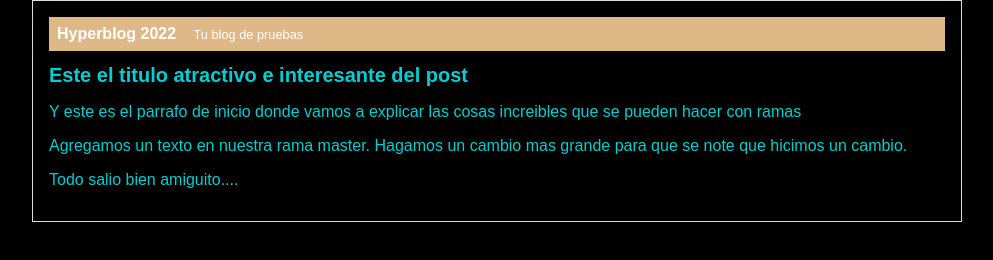
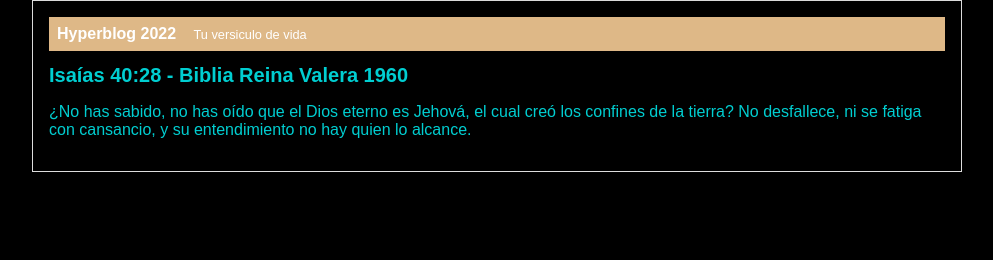
Before and after one commit to editox/gitYgithub, a plain HTML site: page index.html in a window 1280 px wide. Shown: the whole page, without its empty margins (143-1136 px from the left). Drawn offline with Linux system fonts and the light colour scheme.

Commit message:
Nuevo contenido, texto biblico

```diff
--- a/index.html
+++ b/index.html
@@ -11,13 +11,12 @@
     <div id="container">
         <div id="cabecera">
             Hyperblog 2022
-            <span id="tagline">Tu blog de pruebas</span>
+            <span id="tagline">Tu versiculo de vida</span>
         </div>
         <div id="post">
-            <h1>Este el titulo atractivo e interesante del post</h1>
-            <p>Y este es el parrafo de inicio donde vamos a explicar las cosas increibles que se pueden hacer con ramas</p>
-            <p>Agregamos un texto en nuestra rama master. Hagamos un cambio mas grande para que se note que hicimos un cambio.</p>
-            <p>Todo salio bien amiguito....</p>
+            <h1>Isaías 40:28 - Biblia Reina Valera 1960</h1>
+            <p>¿No has sabido, no has oído que el Dios eterno es Jehová, el cual creó los confines de la tierra? No desfallece, ni se fatiga con cansancio, y su entendimiento no hay quien lo alcance.</p>
+
         </div>
     </div>
 </body>
```
